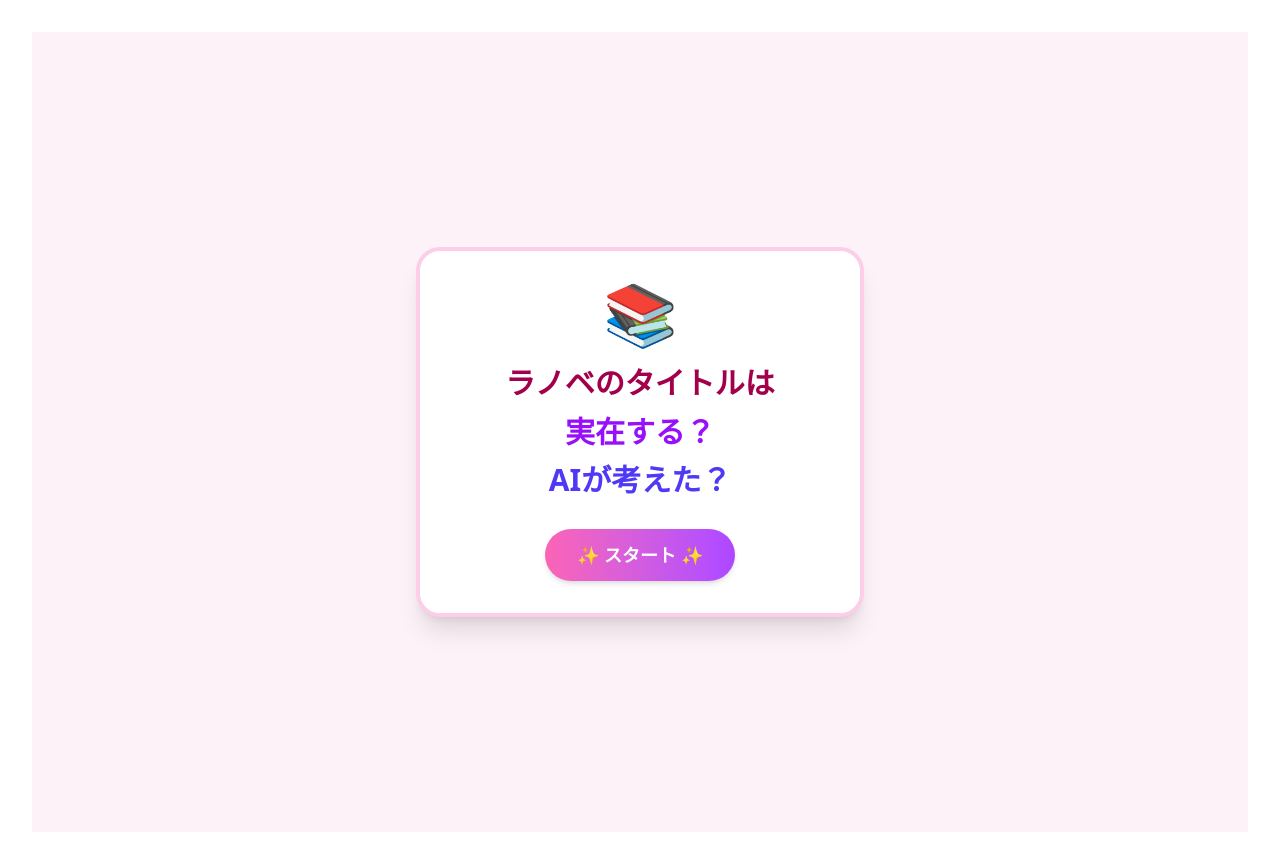
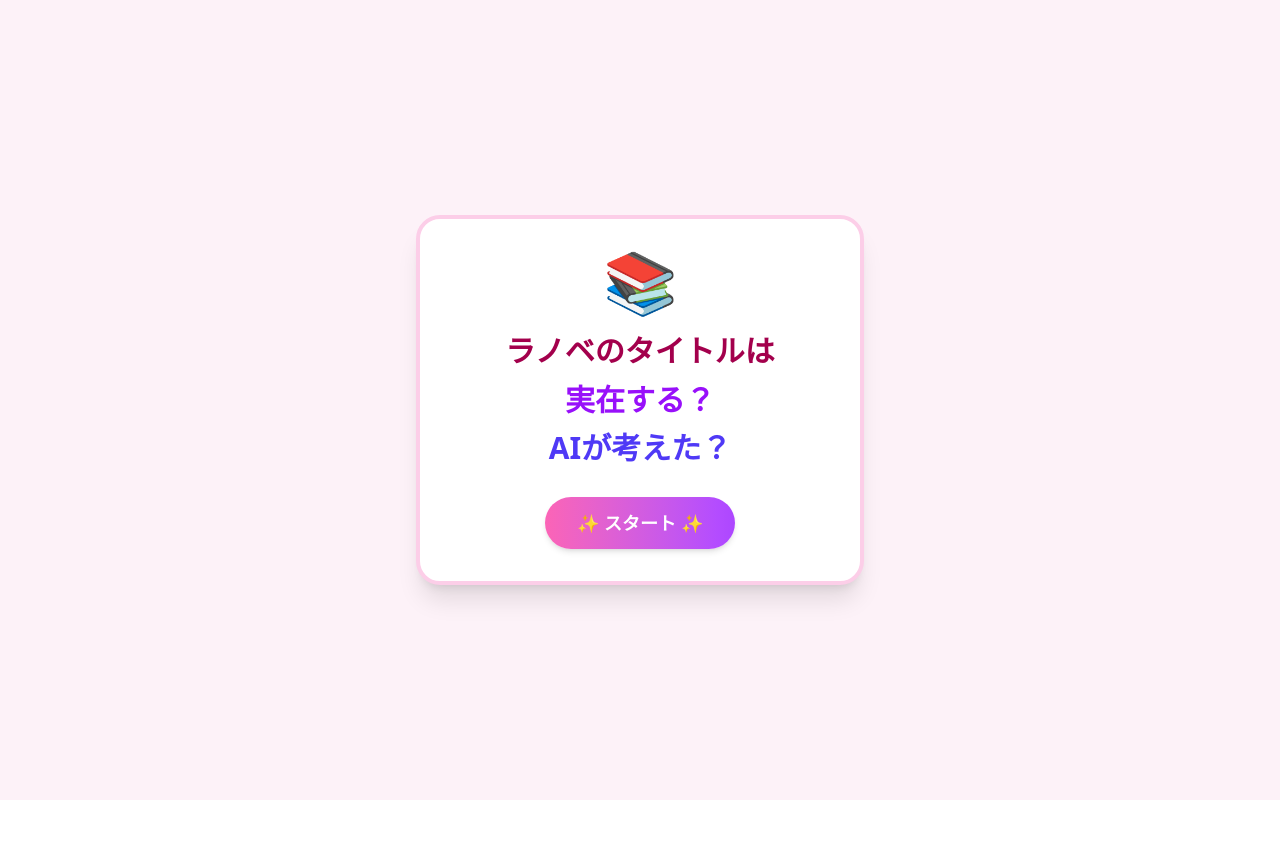
Before and after one commit to rinatz/hono-random-quiz, a React (Vite) app: page / in a window 1280 px wide. After the commit the page ends 800 px from the top, so only its background shows below. Built offline with nearby package versions, Linux system fonts and the light colour scheme.

Commit message:
Fix background style

```diff
--- a/src/react-app/App.tsx
+++ b/src/react-app/App.tsx
@@ -51,7 +51,7 @@ const App = () => {
 
   if (lightNovel === null) {
     return (
-      <div className="min-h-screen bg-pink-50 flex flex-col items-center justify-center p-6">
+      <div className="fixed inset-0 bg-pink-50 flex flex-col items-center justify-center p-6 overflow-auto">
         <div className="bg-white rounded-3xl shadow-xl p-8 max-w-md w-full text-center border-4 border-pink-200">
           <div className="text-6xl mb-4">📚</div>
           <h2 className="text-2xl md:text-3xl font-bold text-pink-800 mb-6 leading-relaxed">
@@ -72,8 +72,8 @@ const App = () => {
     );
   } else {
     return (
-      <div className="min-h-screen bg-pink-50 flex flex-col items-center justify-center p-6">
-        <div className="bg-white rounded-3xl shadow-xl p-8 max-w-2xl w-full text-center border-4 border-pink-200">
+      <div className="fixed inset-0 bg-pink-50 flex flex-col items-center justify-center p-6 overflow-auto">
+        <div className="bg-white rounded-3xl shadow-xl p-8 max-w-2xl w-full text-center border-4 border-pink-200 max-h-full overflow-y-auto">
           {/* タイトル表示部分 */}
           <div className="mb-8">
             <div className="text-4xl mb-4">📖</div>
```
